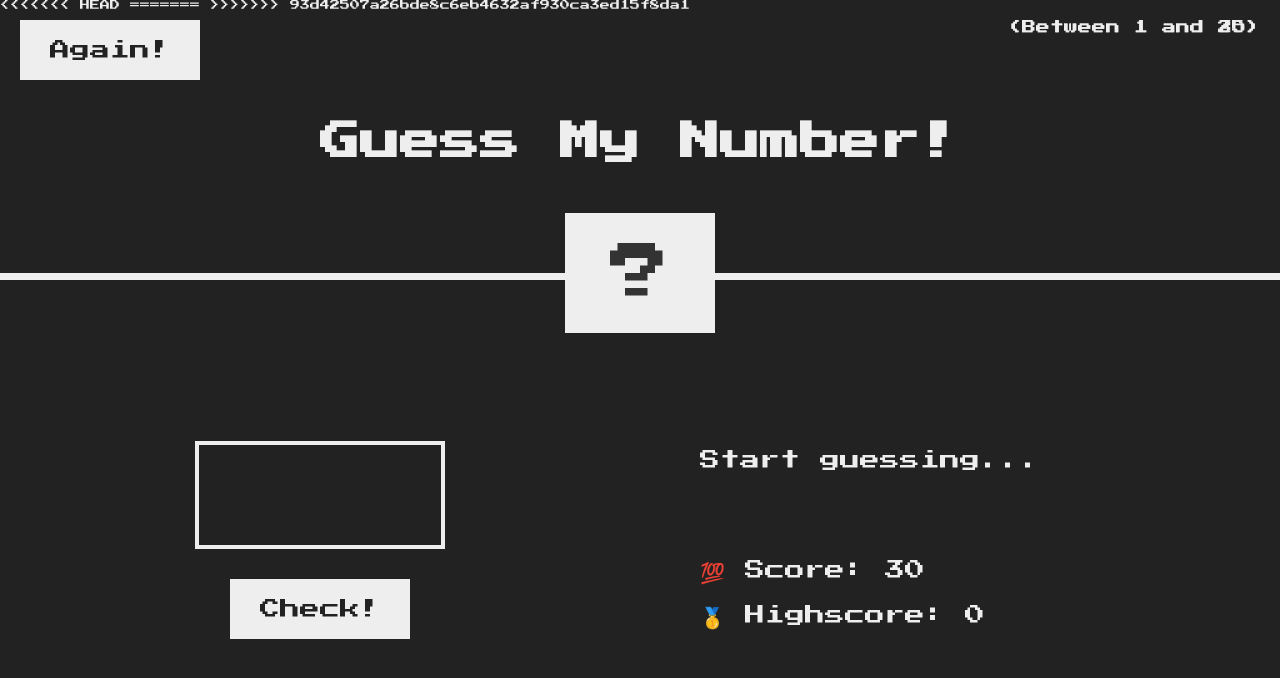
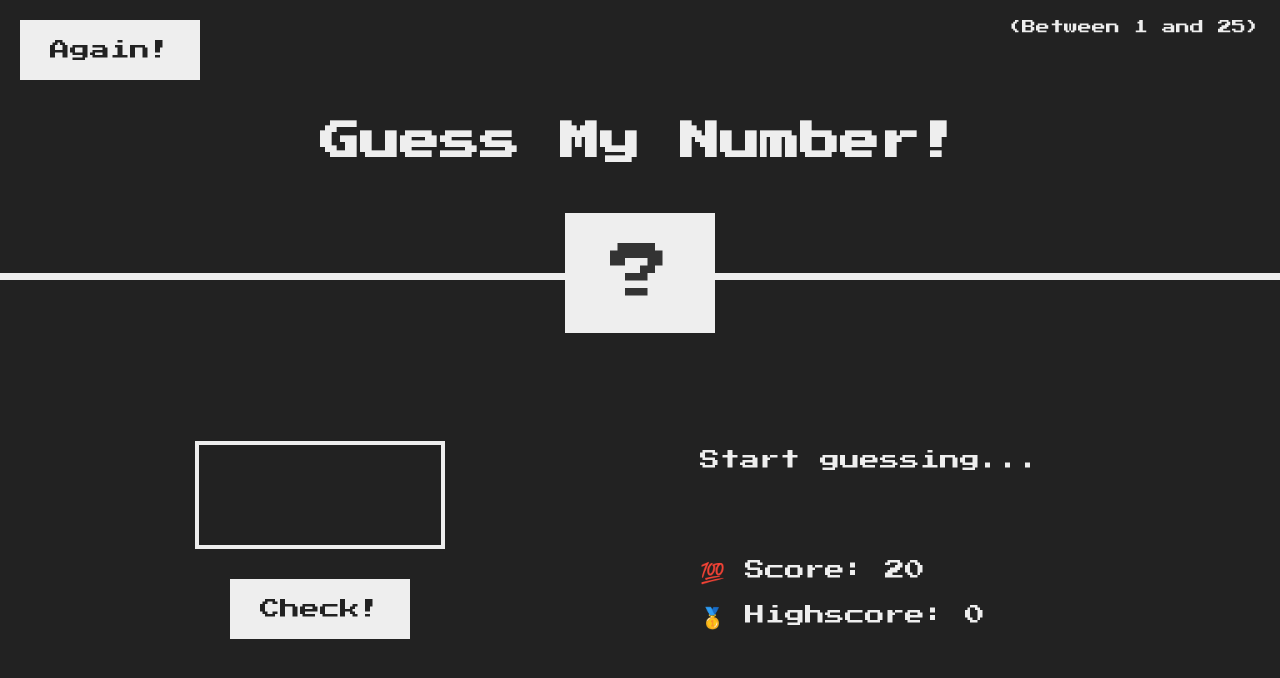
Before and after one commit to magni5scent/GuessTheGame, a plain HTML site: page index.html in a window 1280 px wide. Both pictures are taken after a click on the button "Again!". Drawn offline with Linux system fonts and the light colour scheme.

Commit message:
bug fixed

```diff
--- a/index.html
+++ b/index.html
@@ -10,11 +10,7 @@
 <body>
     <header>
         <h1>Guess My Number!</h1>
-<<<<<<< HEAD
         <p class="between">(Between 1 and 25)</p>
-=======
-        <p class="between">(Between 1 and 30)</p>
->>>>>>> 93d42507a26bde8c6eb4632af930ca3ed15f8da1
         <button class="btn again">Again!</button>
         <div class="number">?</div>
     </header>
@@ -25,7 +21,7 @@
         </section>
         <section class="right">
           <p class="message">Start guessing...</p>
-          <p class="label-score">💯 Score: <span class="score">30</span></p>
+          <p class="label-score">💯 Score: <span class="score">20</span></p>
           <p class="label-highscore">
             🥇 Highscore: <span class="highscore">0</span>
           </p>
--- a/script.js
+++ b/script.js
@@ -55,7 +55,7 @@
 const reset = document.querySelector('.again');
 
 reset.addEventListener('click', () => {
-   newScore = 30;
+   newScore = 20;
    score.textContent = newScore
    displayMessage('Start guessing...');
    number.textContent = '?';
```
